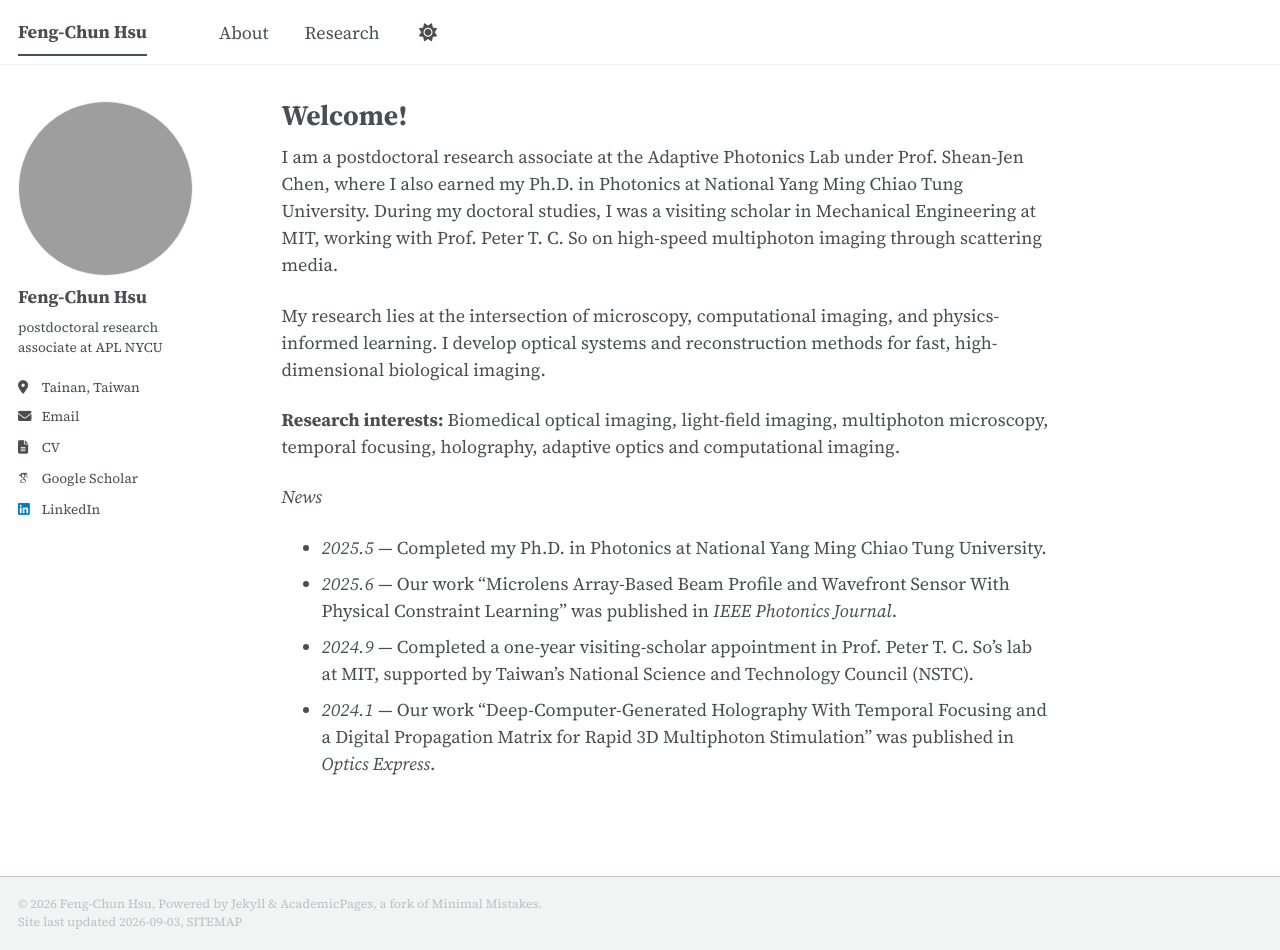
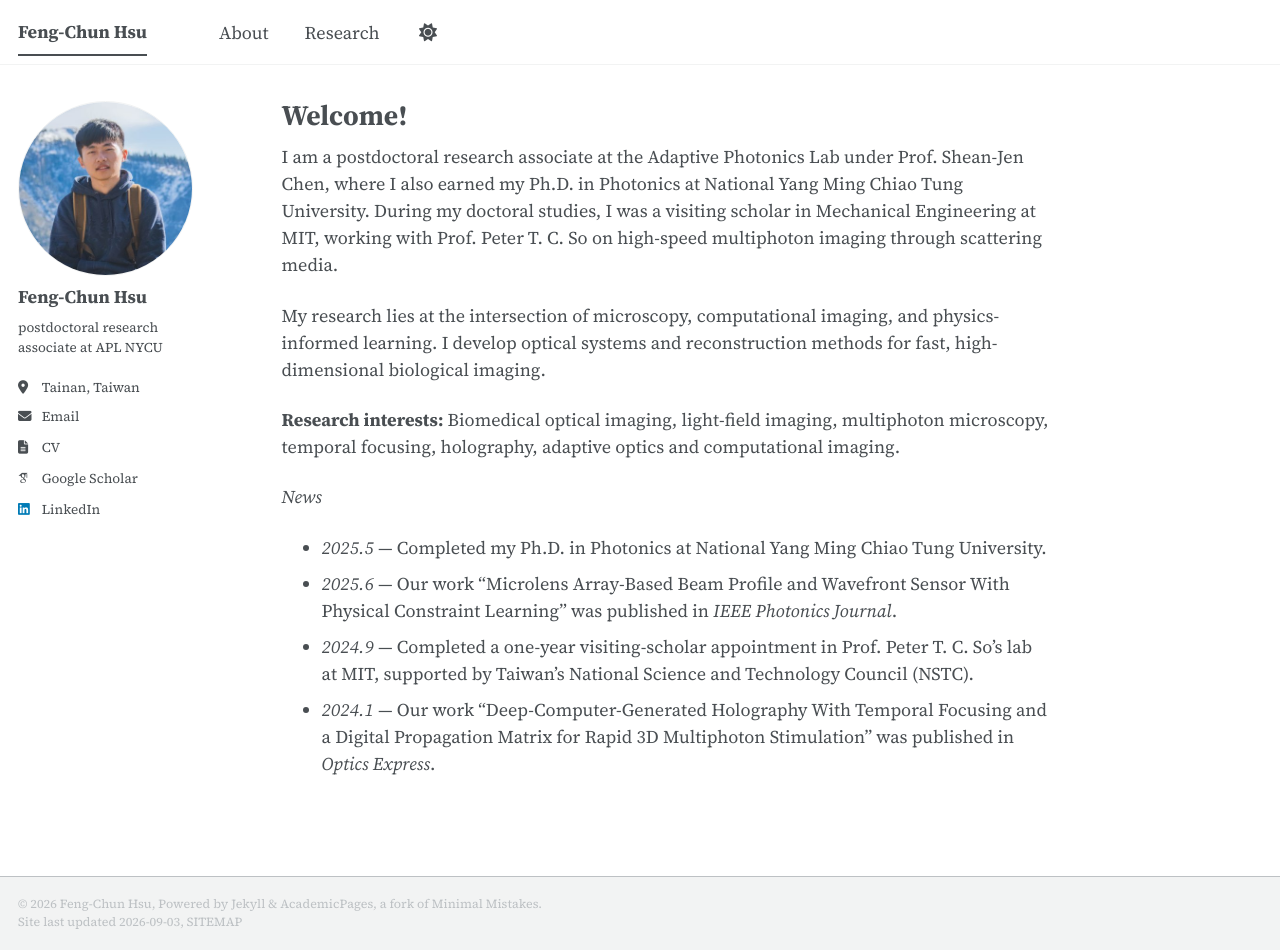
Before and after one commit to fch013/fch013.github.io, a Jekyll site: the page built from _pages/about.md, in a window 1280 px wide and 950 px high. Built offline with Jekyll 4.4.1, drawn with Linux system fonts in a browser that asks for light colours; some web fonts are replaced; a script that is not in the unit is left out.

```diff
--- a/_config.yml
+++ b/_config.yml
@@ -12,7 +12,7 @@ timezone: "Asia/Taipei"
 
 # Sidebar profile
 author:
-  avatar: "profile-outdoors-small.png"
+  avatar: "profile-outdoors-small.jpg"
   avatar_crop: true
   name: *name
   bio: "postdoctoral research associate at APL NYCU"
```
Also changed, not shown: _pages/research.md (+1 -1 lines), images/profile-outdoors-small.jpg (added), images/research/selective-light-field-thumb.png (added).
